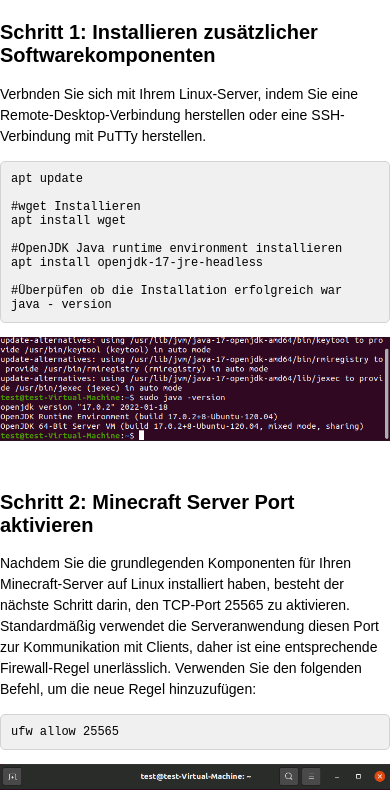
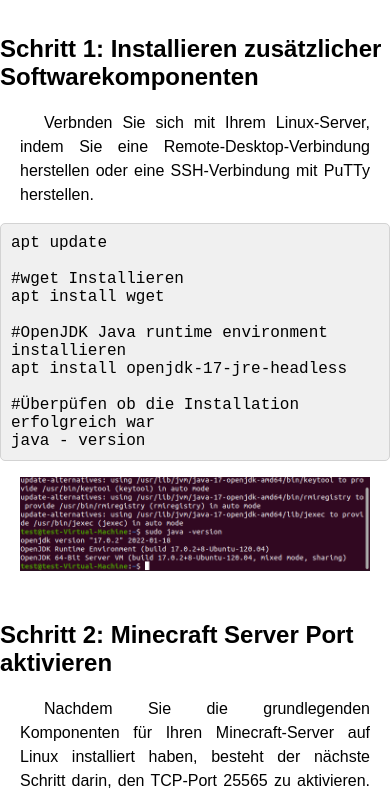
Before and after one commit to dotbot56/website-teko, an Eleventy site: page index.md in a window 390 px wide. Shown: the part 73-863 px from the top of the page. Built offline with nearby package versions, Linux system fonts and the light colour scheme; Eleventy itself is replaced by a stand-in of ours; code samples lack their colours; files that its build step writes are made by us from their sources.

Commit message:
Update style.css

```diff
--- a/style.css
+++ b/style.css
@@ -29,6 +29,10 @@
 p {
     font-size: 1em;
     line-height: 1.5em;
+    text-align: justify;
+    margin-left: 20px;
+    margin-right: 20px;
+    text-indent: 1.5em;
 }
 
 img {
@@ -37,37 +41,3 @@
     display: block;
     margin: 10px 0;
 }
-
-/* Mobile Styles */
-@media (max-width: 600px) {
-    body {
-        font-size: 14px;
-    }
-
-    .container {
-        padding: 10px;
-    }
-
-    h1 {
-        font-size: 24px;
-    }
-
-    h2 {
-        font-size: 20px;
-    }
-
-    pre code {
-        font-size: 12px;
-    }
-
-    img[alt="Schritt 1"],
-    img[alt="Schritt 2"],
-    img[alt="Schritt 3"],
-    img[alt="Schritt 4"],
-    img[alt="Schritt 5"],
-    img[alt="Schritt 6"],
-    img[alt="Schritt 7"] {
-        width: 100%;
-        height: auto;
-    }
-}
```
